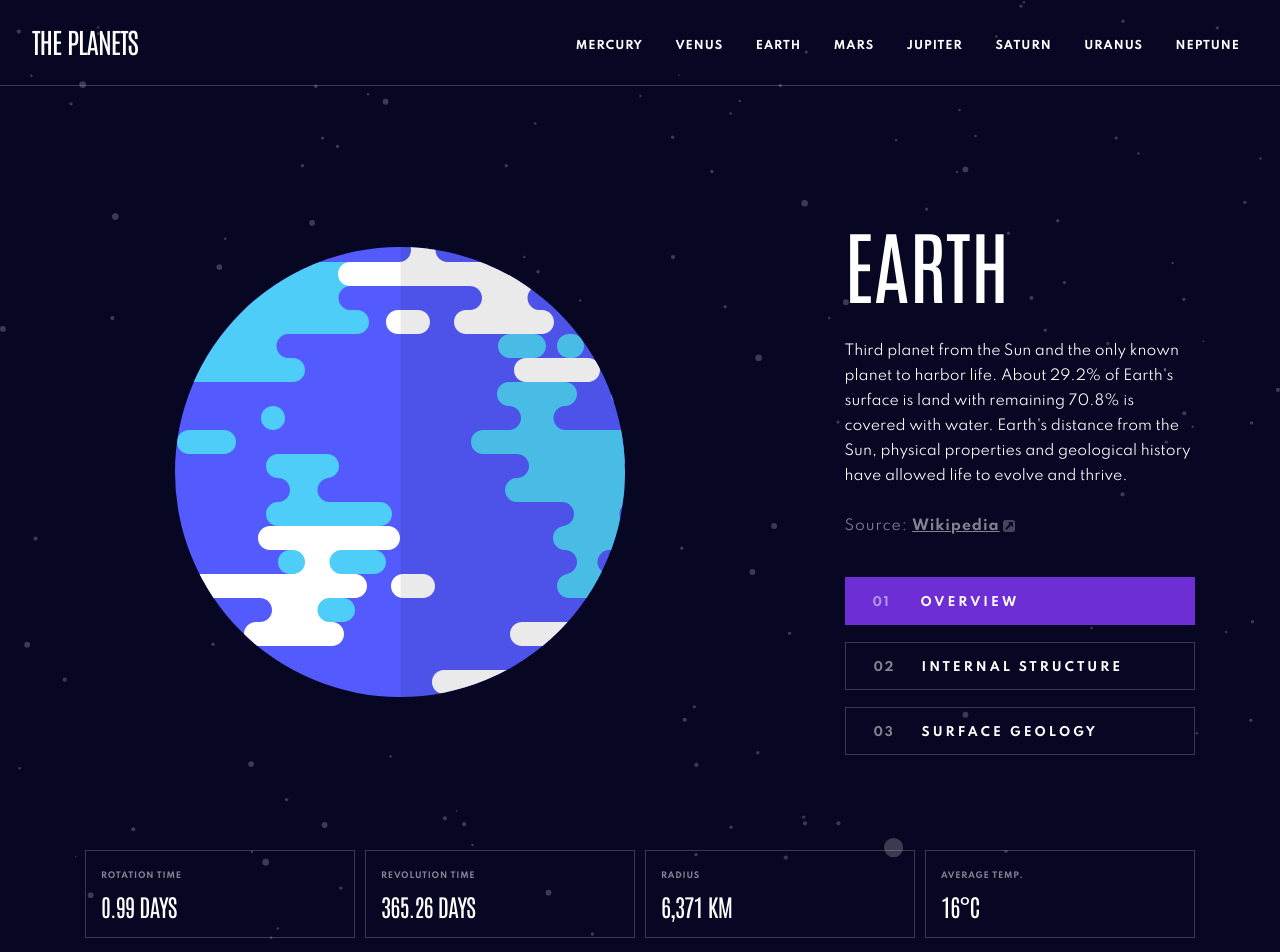
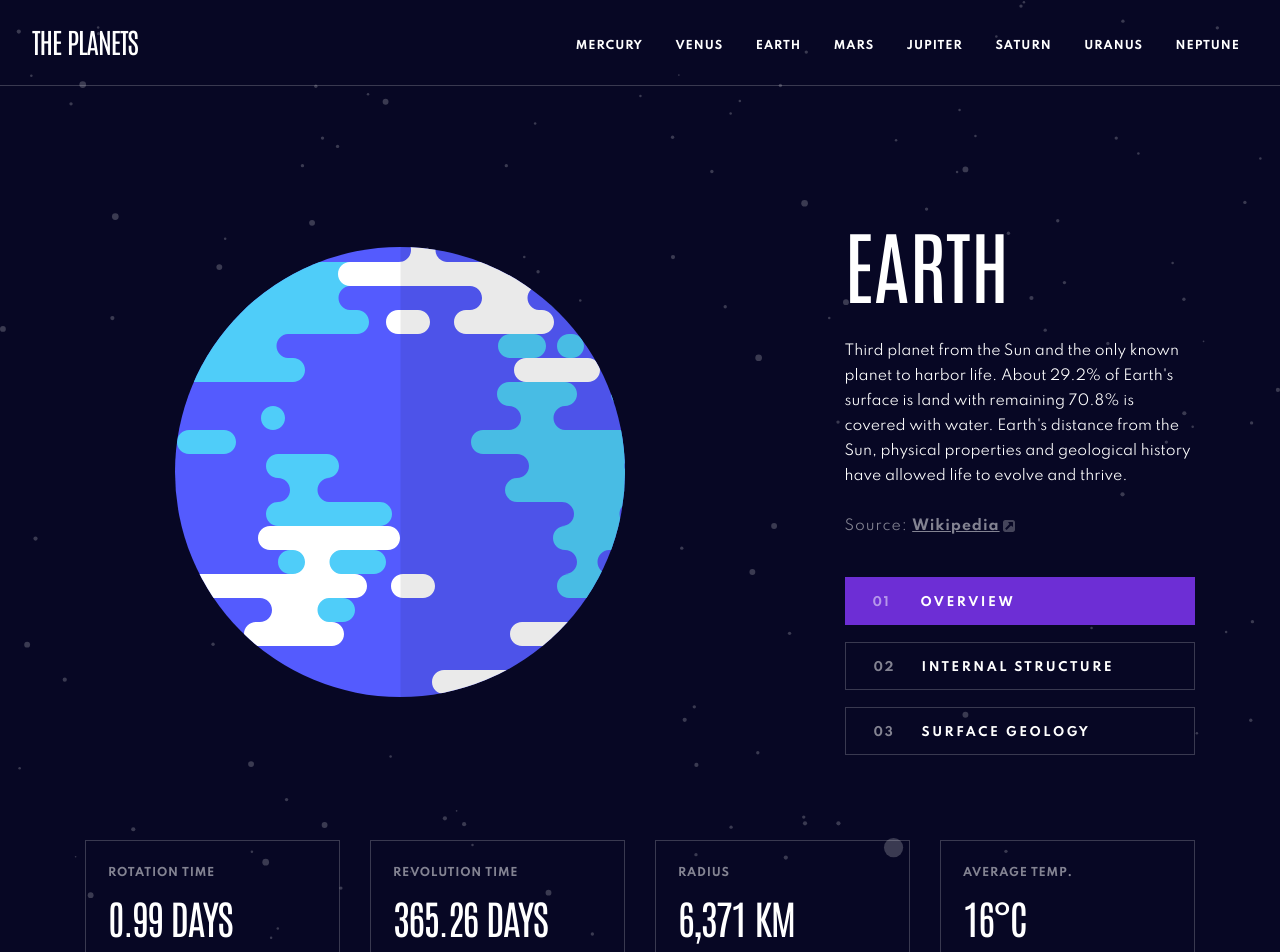
Before and after one commit to JorgeAMendoza/planet-facts, a Next.js app: page /planets/earth in a window 1280 px wide. Shown: the top 952 px of the page. Built offline with nearby package versions, Linux system fonts and the light colour scheme.

Commit message:
style stat infomration on each page, apply letter spacing for state value on desktop devices

```diff
--- a/src/styles/PlanetPage.module.css
+++ b/src/styles/PlanetPage.module.css
@@ -494,7 +494,30 @@
   }
 
   .contentButton .buttonTabletText > span:last-of-type {
-    letter-spacing: 3px;
+    letter-spacing: 2.5px;
+  }
+
+  .planetStats {
+    margin-block-start: 0;
+    margin-block-end: 0;
+    grid-template-columns: repeat(4, 25.5rem);
+    justify-content: space-between;
+    margin-top: -0.5rem;
+  }
+
+  .stat {
+    height: 12.8rem;
+    padding-left: 2.2rem;
+    padding-top: 2.4rem;
+  }
+
+  .stat p:first-of-type {
+    font-size: 1.1rem;
+  }
+
+  .stat p:last-of-type {
+    font-size: 4rem;
+    letter-spacing: -1.5px;
   }
 
   .planetImage[data-planet="Mercury"] img {
```
